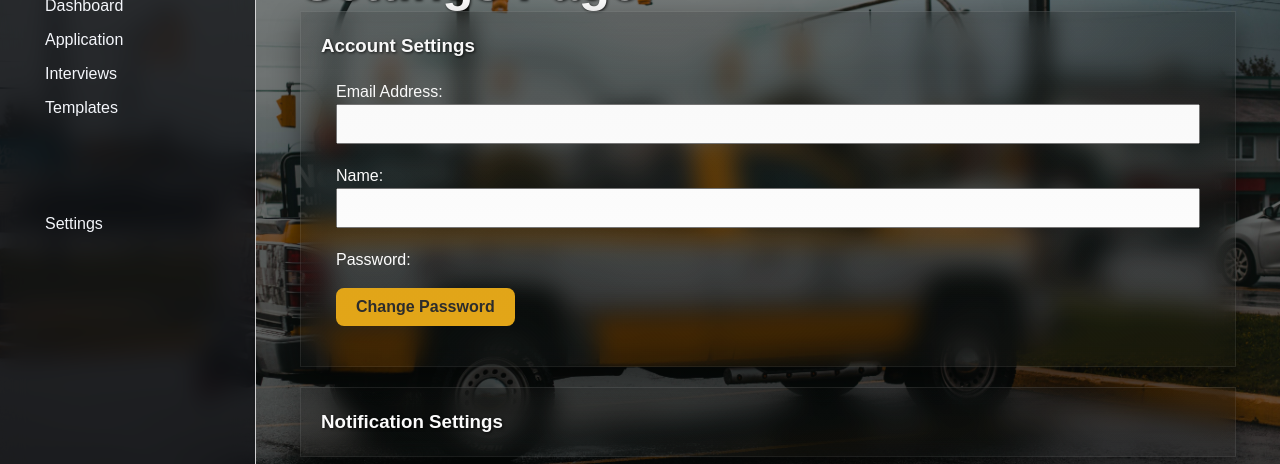
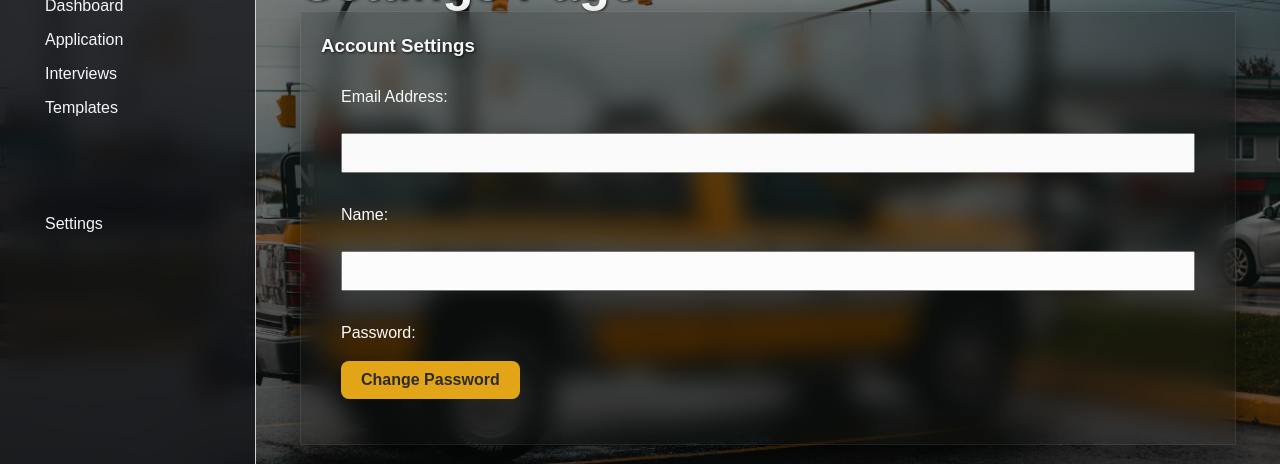
Before and after one commit to Geary-E/Job-Application-Tracker, a React (Vite) app in the folder frontend/: page /dashboard/settings in a window 1280 px wide. Shown: the part 152-616 px from the top of the page. Built offline with nearby package versions, Linux system fonts and the light colour scheme; no server answers.

Commit message:
Styled Account Settings in Settings page a little bit

```diff
--- a/frontend/src/Settings.jsx
+++ b/frontend/src/Settings.jsx
@@ -17,8 +17,8 @@ const Settings = () => {
                 <div className="account-settings-section"> {/* account-settings-section start */}
                     <h3> Account Settings </h3>
                     <div className="account-settings-options">
-                        <div className="email-section"> <label> Email Address: </label> <br/> <input type="text" className="account-input" value={user?.email} /></div>
-                        <div className="name-section"> <label> Name: </label><br/> <input type="text" className="account-input" value={user?.username} /> </div>
+                        <div className="email-section"> <label> Email Address: </label> <br/><br/> <input type="text" className="account-input" value={user?.email} /></div>
+                        <div className="name-section"> <label> Name: </label><br/><br/> <input type="text" className="account-input" value={user?.username} /> </div>
                         <div className="password-section"> <label> Password: </label><br/> <button className="change-password"> Change Password </button> </div>
                     </div>
                 </div> {/* account-settings-section end */}
--- a/frontend/src/styling/Settings.css
+++ b/frontend/src/styling/Settings.css
@@ -42,7 +42,7 @@
 }
 
 .email-section, .name-section, .password-section {
-    padding: 10px 10px;
+    padding: 15px 15px;
     flex: 1 1 auto;
 }
 
```
